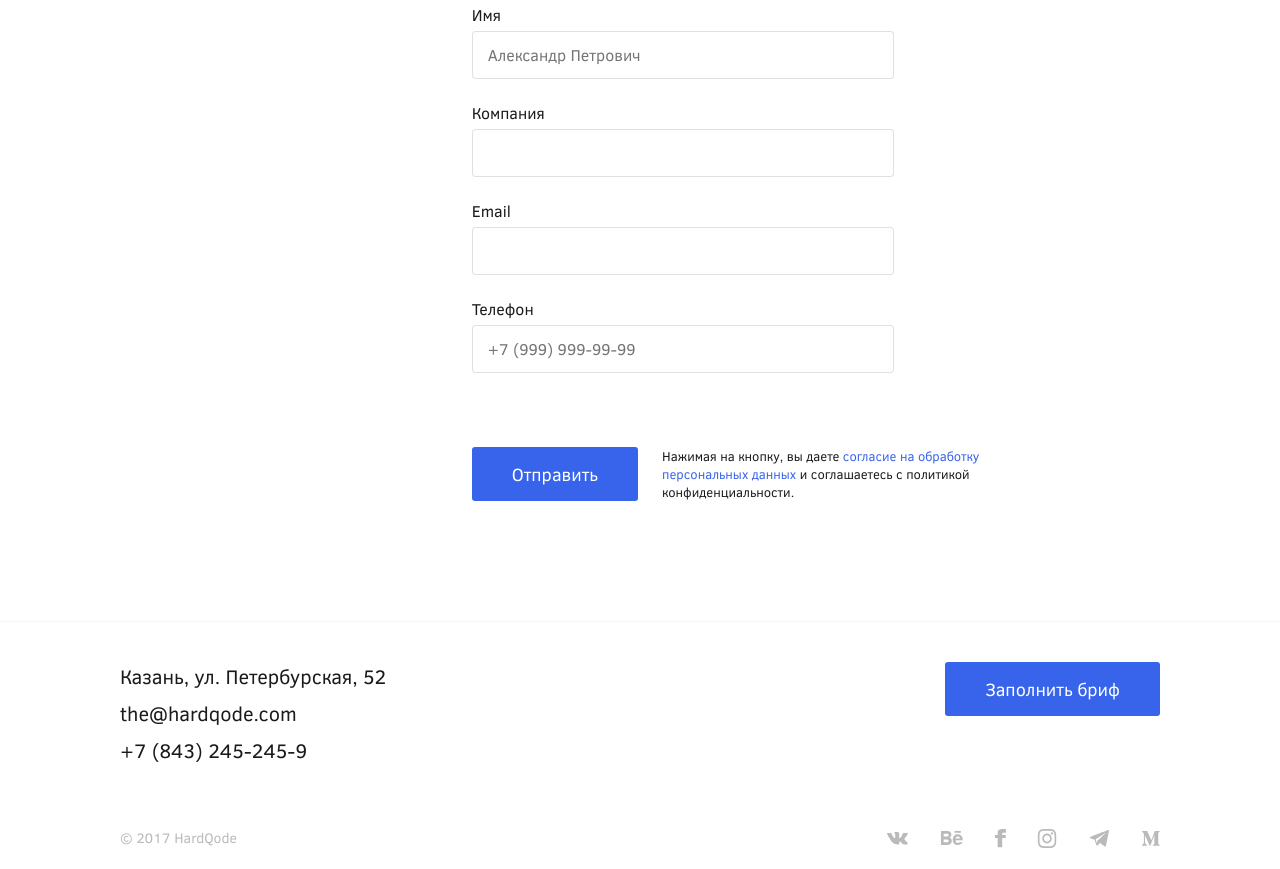
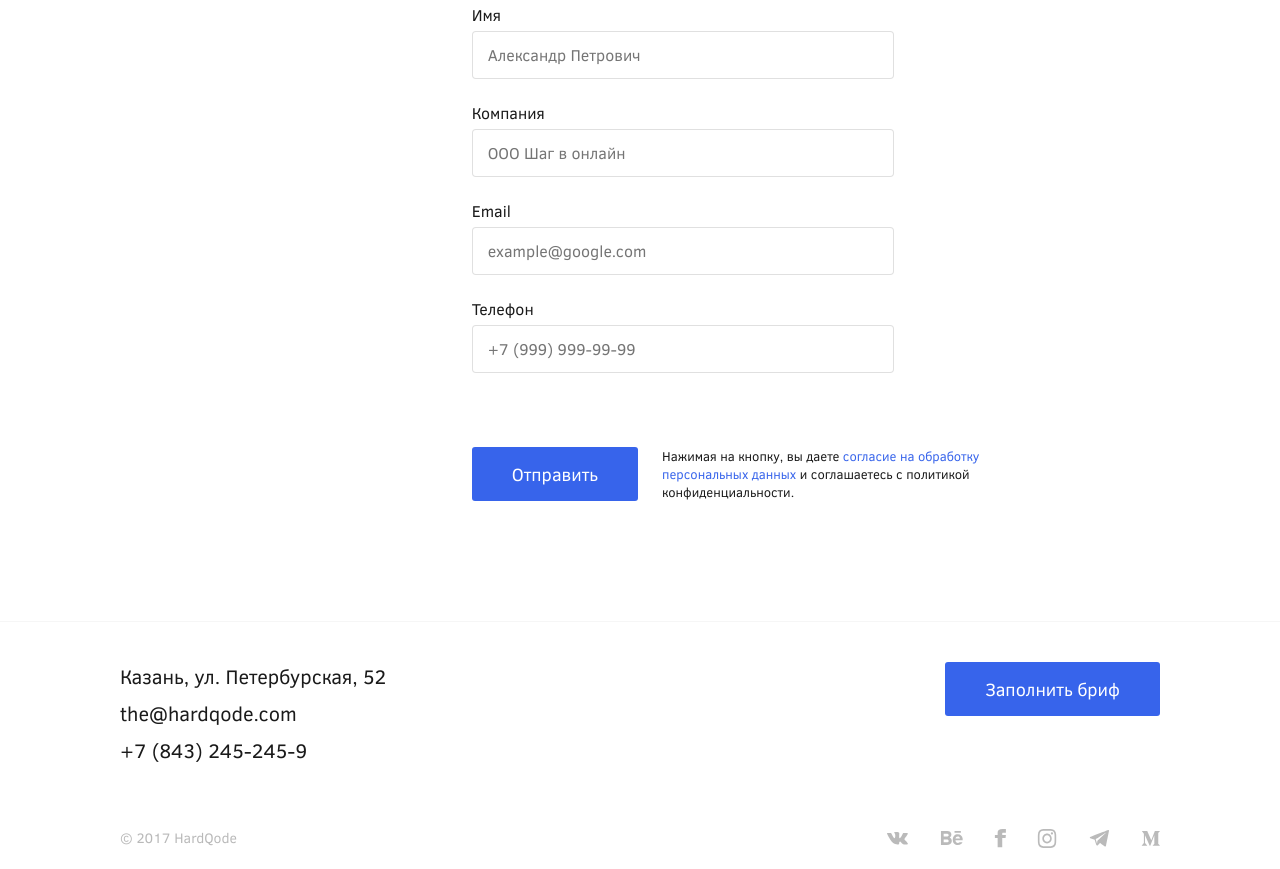
Before and after one commit to hardqode/hq-studio, a website: page brief.html in a window 1280 px wide. Shown: the part 1051-1920 px from the top of the page. Drawn offline with Linux system fonts and the light colour scheme.

Commit message:
added brief page(adaptive deging,form checking w inputmask)

```diff
--- a/brief.html
+++ b/brief.html
@@ -148,6 +148,7 @@
                 <div class="input-file-container">
                     <input type="file" id="input-info-file">
                     <button class="button btn-s btn-outline-blue" id="attach-file">Прикрепить файл</button>
+                    <div class="w-100 d-lg-none"></div>
                     <div class="show-input-name" id="input-info-file-name">
                         <span class="file-name">brifnasozdaniesaita.xls</span>
                         <button class="btn-icon" id="clear-input" onclick="clearInput">
@@ -168,12 +169,12 @@
                     </div>
                     <div class="form-container">
                         <label for="company">Компания</label>
-                        <input type="text" value="" id="company" required>
+                        <input type="text" value="" id="company" placeholder="OOO Шаг в онлайн" required>
                         <span class="error-msg">некорректно заполнено поле</span>
                     </div>
                     <div class="form-container">
                         <label for="mail">Email</label>
-                        <input type="text" id="mail"
+                        <input type="text" id="mail" placeholder="example@google.com"
                                data-inputmask="'alias': 'email'" required>
                         <span class="error-msg">некорректно заполнено поле</span>
                     </div>
```
